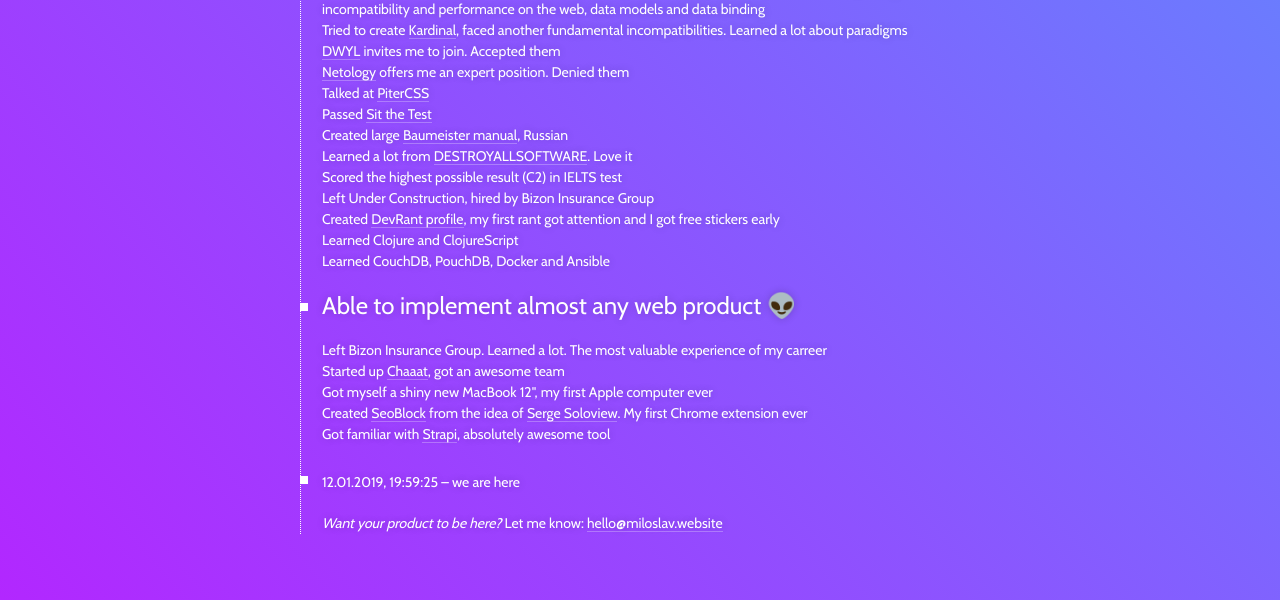
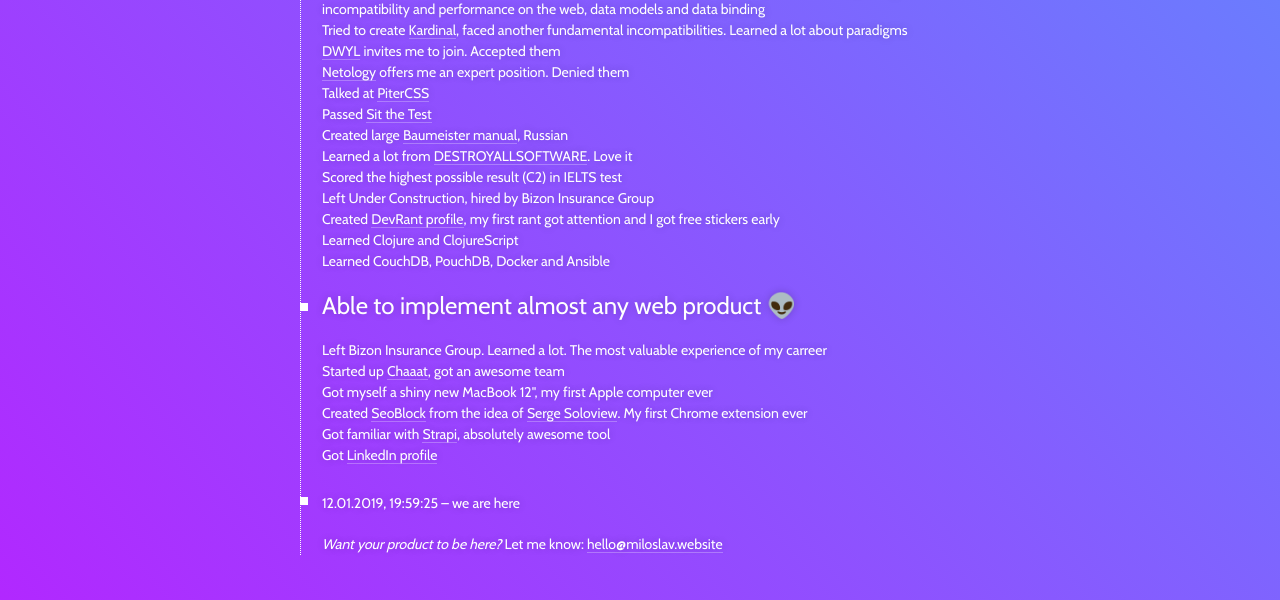
Before and after one commit to miloxeon/miloxeon.github.io, a plain HTML site: page index.html in a window 1280 px wide. Shown: the part 2164-2764 px from the top of the page. Drawn offline with nearby package versions, Linux system fonts and the light colour scheme; a web font is replaced by a local one.

Commit message:
added linkedin

```diff
--- a/index.html
+++ b/index.html
@@ -192,6 +192,11 @@
                     <a href="https://strapi.io" target="_blank" rel="nofollow noopener noreferrer">
                     Strapi</a>, absolutely awesome tool
                 </li>
+                <li>
+                    Got
+                    <a href="https://www.linkedin.com/in/uyouthe/" target="_blank" rel="nofollow noopener noreferrer">
+                    LinkedIn profile</a>
+                </li>
                 <li class="milestone">
                     <span id="time"></span>
                     <span>We are here</span>
```
